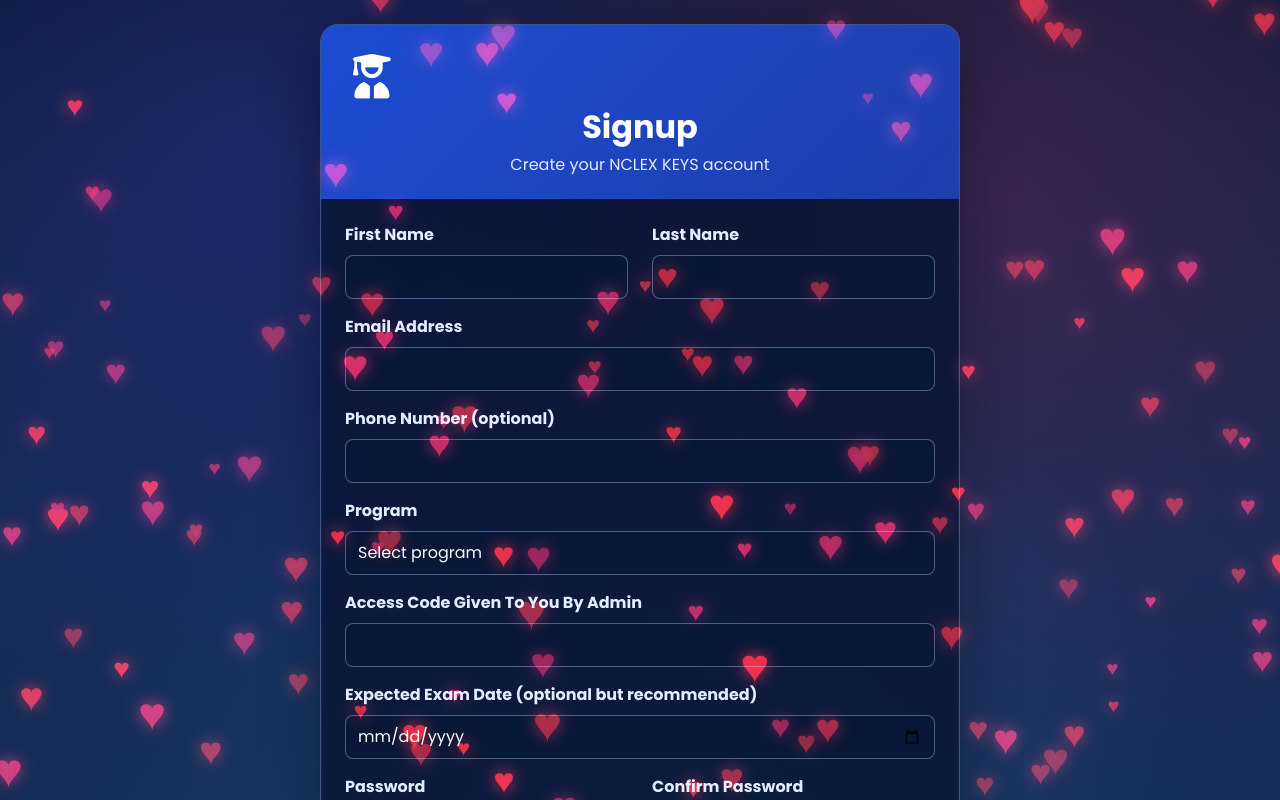
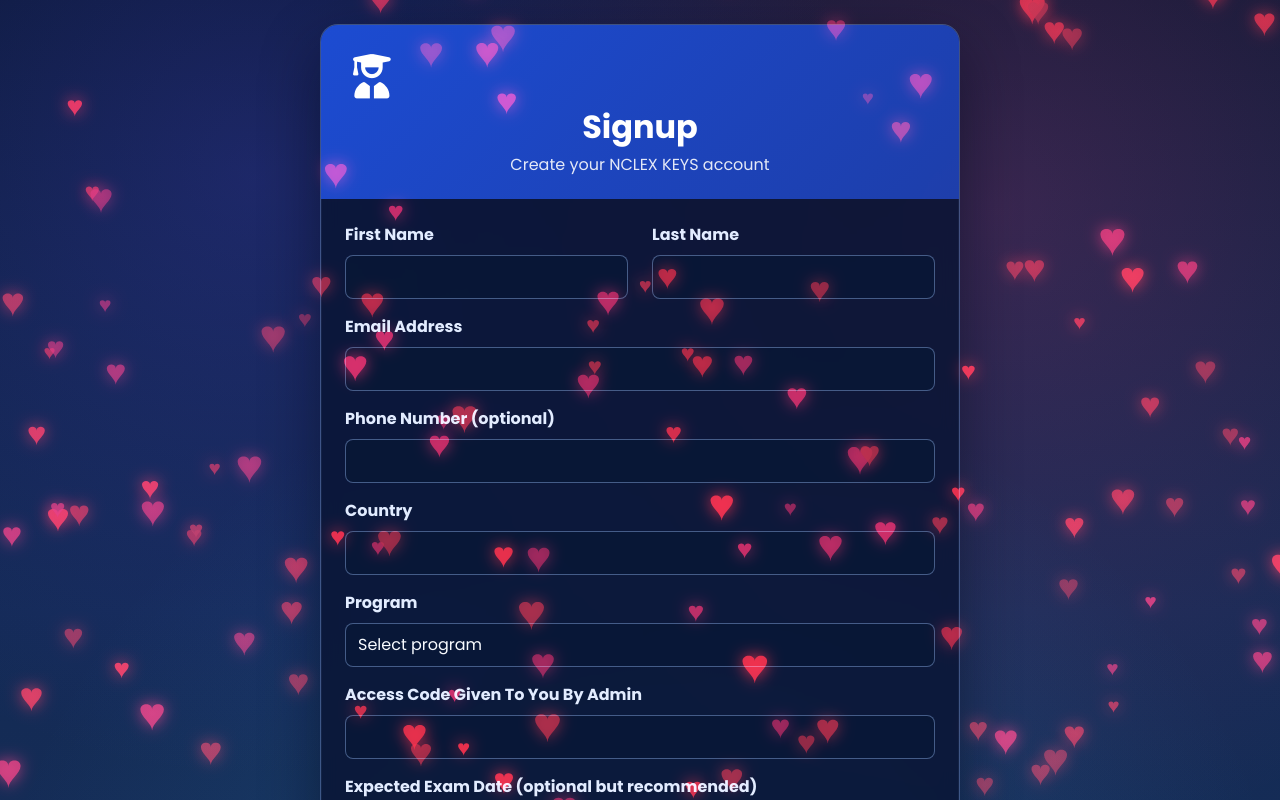
Before and after one commit to Layo-DamzD/Nclex-Keys-International, a React (Vite) app in the folder client/: page /signup in a window 1280 px wide. Shown: the top 800 px of the page. Built offline with nearby package versions, Linux system fonts and the light colour scheme; no server answers.

Commit message:
Add country field to student signup

```diff
--- a/client/src/pages/StudentSignup.jsx
+++ b/client/src/pages/StudentSignup.jsx
@@ -172,6 +172,7 @@ const StudentSignup = () => {
         password: data.password,
         program: data.program,
         phone: data.phone,
+        country: data.country,
         examDate: data.examDate || null,
         accessCode: data.accessCode,
         deviceId,
@@ -250,6 +251,17 @@ const StudentSignup = () => {
                   autoComplete="tel"
                   {...register('phone')}
                 />
+              </div>
+
+              <div className="mb-3">
+                <label className="form-label fw-bold">Country</label>
+                <input
+                  type="text"
+                  className={`form-control ${errors.country ? 'is-invalid' : ''}`}
+                  autoComplete="country-name"
+                  {...register('country', { required: 'Country is required' })}
+                />
+                {errors.country && <div className="invalid-feedback">{errors.country.message}</div>}
               </div>
 
               <div className="mb-3">
```
Also changed, not shown: 2 other files (tests, documents, lock files or other folders).
